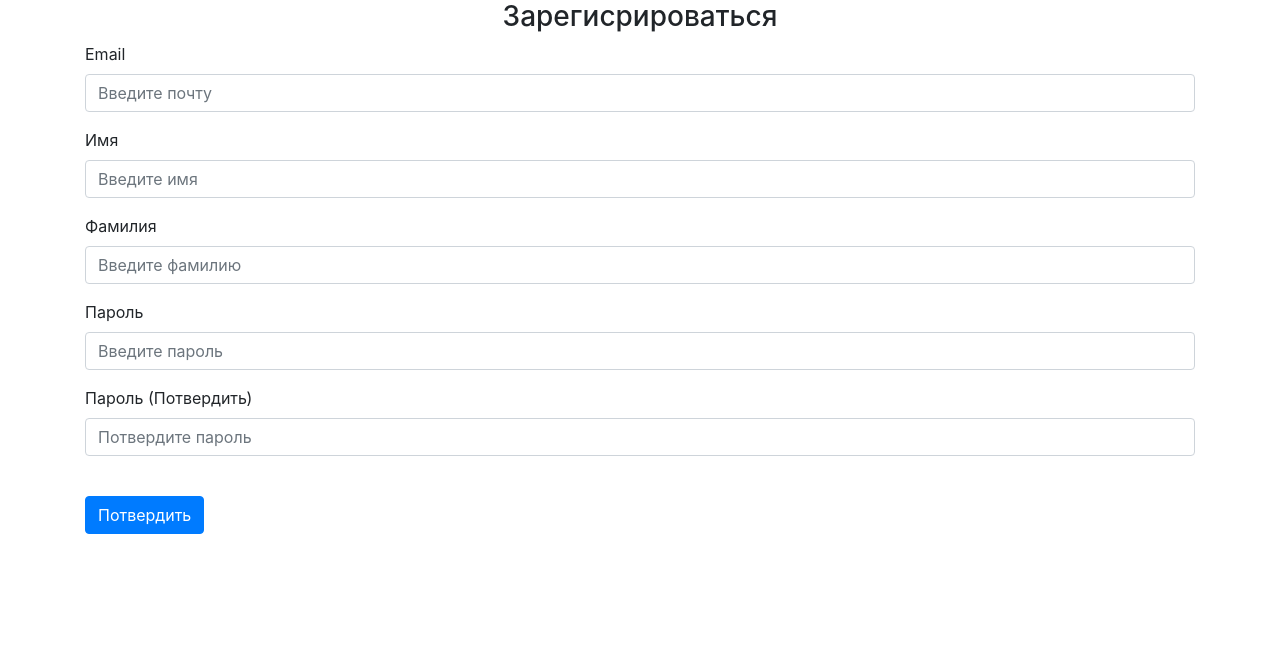
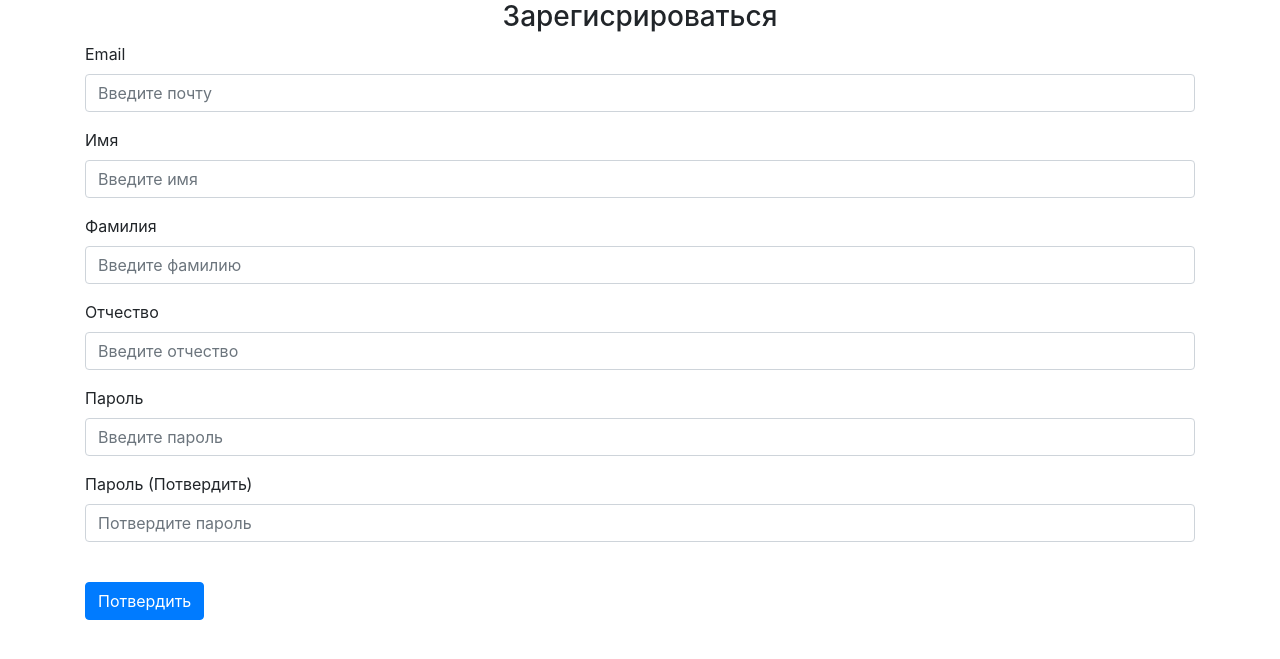
Before and after one commit to sinqx/python-room-booking, a Flask app: page /sign_up in a window 1280 px wide. Shown: the part 56-715 px from the top of the page. Run offline with Flask 3, Linux system fonts and the light colour scheme; some libraries are stand-ins or nearby versions.

Commit message:
User update

```diff
--- a/website/templates/sign_up.html
+++ b/website/templates/sign_up.html
@@ -33,6 +33,16 @@
         />
       </div>
       <div class="form-group">
+        <label for="surname">Отчество</label>
+        <input
+          type="text"
+          class="form-control"
+          id="surname"
+          name="surname"
+          placeholder="Введите отчество"
+        />
+      </div>
+      <div class="form-group">
         <label for="password1">Пароль</label>
         <input
           type="password"
```
Also changed, not shown: website/templates/booking.html (+3 -4 lines).
